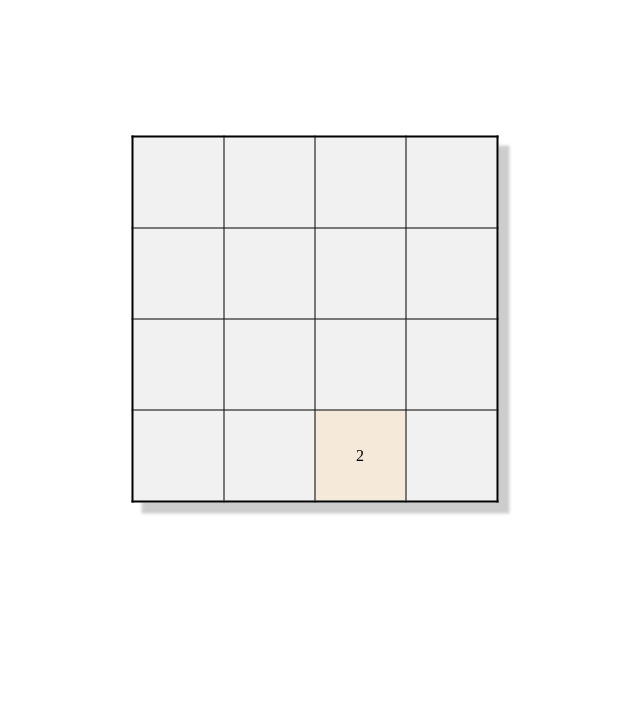
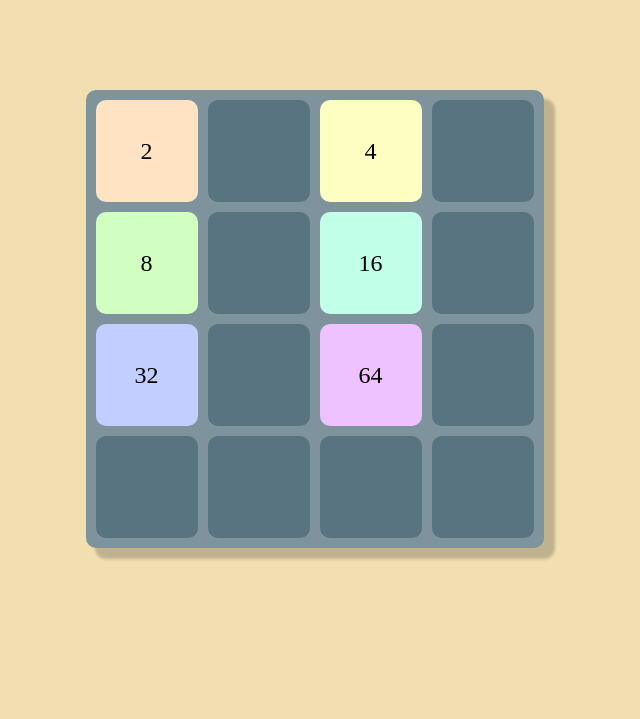
Before and after one commit to Elioce33/2048, a website with bundled scripts: page index.html in a window 1280 px wide. Shown: the part 81-800 px from the top of the page, without its empty margins (327-967 px from the left). Built offline with nearby package versions, Linux system fonts and the light colour scheme.

Commit message:
add css style for 2048 grid and cell

```diff
--- a/css/style.css
+++ b/css/style.css
@@ -2,6 +2,8 @@ body {
     height: 98%;
     width: 99%;
     position: absolute;
+
+    background-color: rgb(241, 223, 178);
 }
 
 h1 {
@@ -14,26 +16,59 @@ h1 {
     left: 50%;
     transform: translate(-50%, -50%);
 
-    background-color: rgb(241, 241, 241);
+    /*background-color: rgb(241, 241, 241);*/
+    background-color: rgb(127, 147, 157);
     box-shadow: 10px 10px 3px 1px rgba(0, 0, 0, 0.2);
     border-collapse: collapse;
+
+    border-radius: 10px;
+    padding: 5px;
+    display: inline-block;
 }
 
-table, th {
-    border: 2px solid black;
+.tab_2048, th {
+    /*border: 2px solid black;*/
 }
 
 td, th {
-    padding: 5px;
+    /*padding: 5px;*/
 }
 
-td {
-    width: 80px;
-    height: 80px;
-    border: 1px solid black;
+.tab_2048 .cell {
+    display: inline-block;
+    margin: 5px;
+
+    width: 100px;
+    height: 100px;
+
     text-align: center;
+    line-height: 100px;
+    font-size: 1.5em;
+
+    border-radius: 10px;
+    background-color: rgb(89, 116, 129);
 }
 
-.tab_2048 .cell_2 {
-    background-color: rgba(250, 215, 160, 0.3);
+.tab_2048 .c2 {
+    background-color: rgb(255, 227, 194);
 }
+
+.tab_2048 .c4 {
+    background-color: rgb(253, 255, 194);
+}
+
+.tab_2048 .c8 {
+    background-color: rgb(209, 255, 194);
+}
+
+.tab_2048 .c16 {
+    background-color: rgb(194, 255, 232);
+}
+
+.tab_2048 .c32 {
+    background-color: rgb(194, 206, 255);
+}
+
+.tab_2048 .c64 {
+    background-color: rgb(238, 194, 255);
+}
--- a/src/Cell.js
+++ b/src/Cell.js
@@ -10,7 +10,9 @@ export default class Cell {
     }
 
     render() {
-        return `<td class="cell_${this.value}">${this.value}</td>`;
+        return `<td class="cell c${this.value}">
+                    <span>${this.value}</span>
+                </td>`;
     }
 
 }
--- a/src/main.js
+++ b/src/main.js
@@ -14,7 +14,14 @@ for (let i = 0; i < 4; i++)
     for (let j = 0; j < 4; j++)
         valuesTab[i][j] = new Cell(0);
 
-valuesTab[Math.floor(Math.random() * valuesTab.length)][Math.floor(Math.random() * valuesTab.length)] = new Cell(2);
+//valuesTab[Math.floor(Math.random() * valuesTab.length)][Math.floor(Math.random() * valuesTab.length)] = new Cell(2);
+
+valuesTab[0][0] = new Cell(2);
+valuesTab[0][2] = new Cell(4);
+valuesTab[1][0] = new Cell(8);
+valuesTab[1][2] = new Cell(16);
+valuesTab[2][0] = new Cell(32);
+valuesTab[2][2] = new Cell(64);
 
 const tab = new Table(valuesTab);
 tab_2048.innerHTML = tab.render();
```
